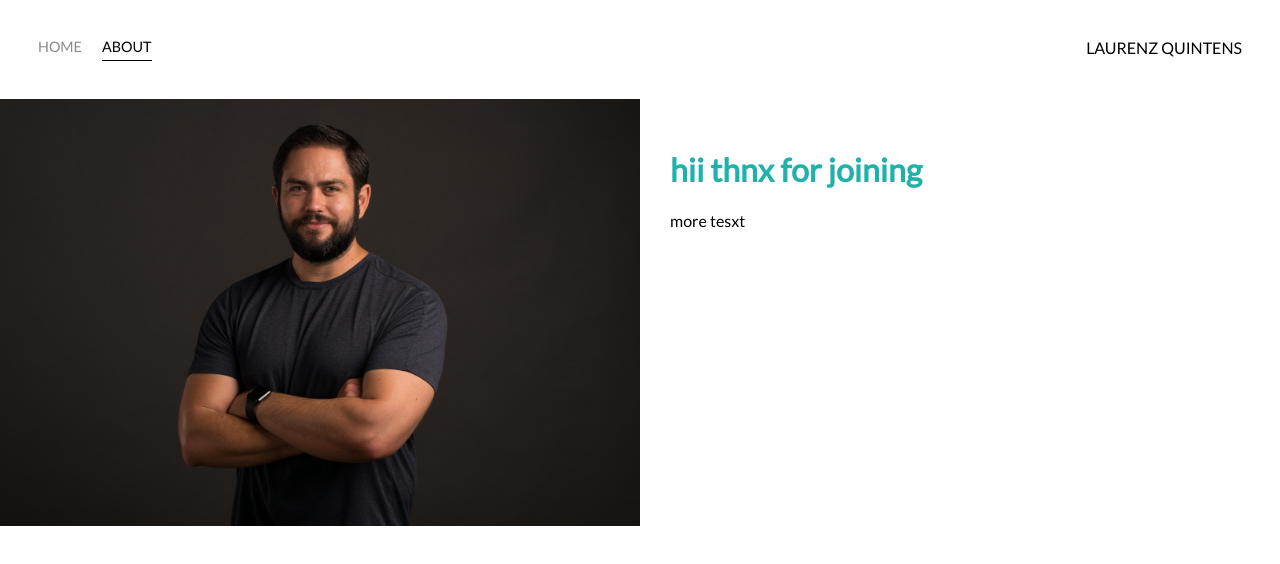
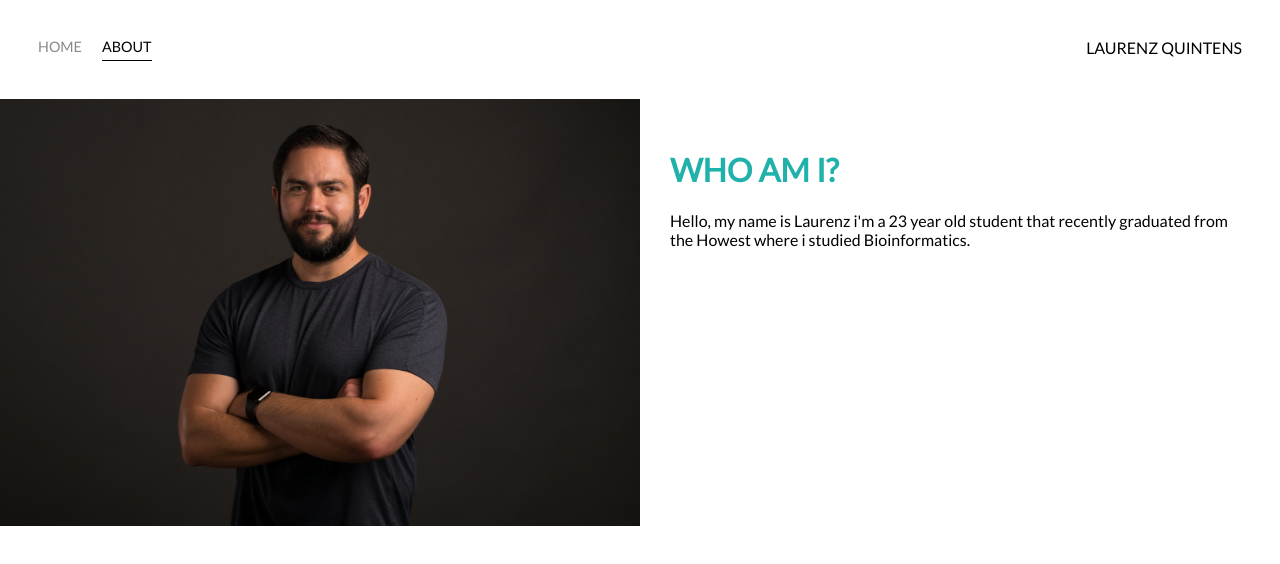
Before and after one commit to LaurenzQuintensBIT/LaurenzQuintensBIT.github.io, a plain HTML site: page about.html in a window 1280 px wide. Drawn offline with Linux system fonts and the light colour scheme.

Commit message:
Extra info

```diff
--- a/about.html
+++ b/about.html
@@ -32,8 +32,8 @@
                     <img src="images/profile.jpg">
                 </div>
                 <div class="profile-content-wrapper">
-                    <h1> hii thnx for joining</h1>
-                    <p> more tesxt </p>
+                    <h1> WHO AM I? </h1>
+                    <p> Hello, my name is Laurenz i'm a 23 year old student that recently graduated from the Howest where i studied Bioinformatics. </p>
                 </div>
             </div>
         </div>
```
